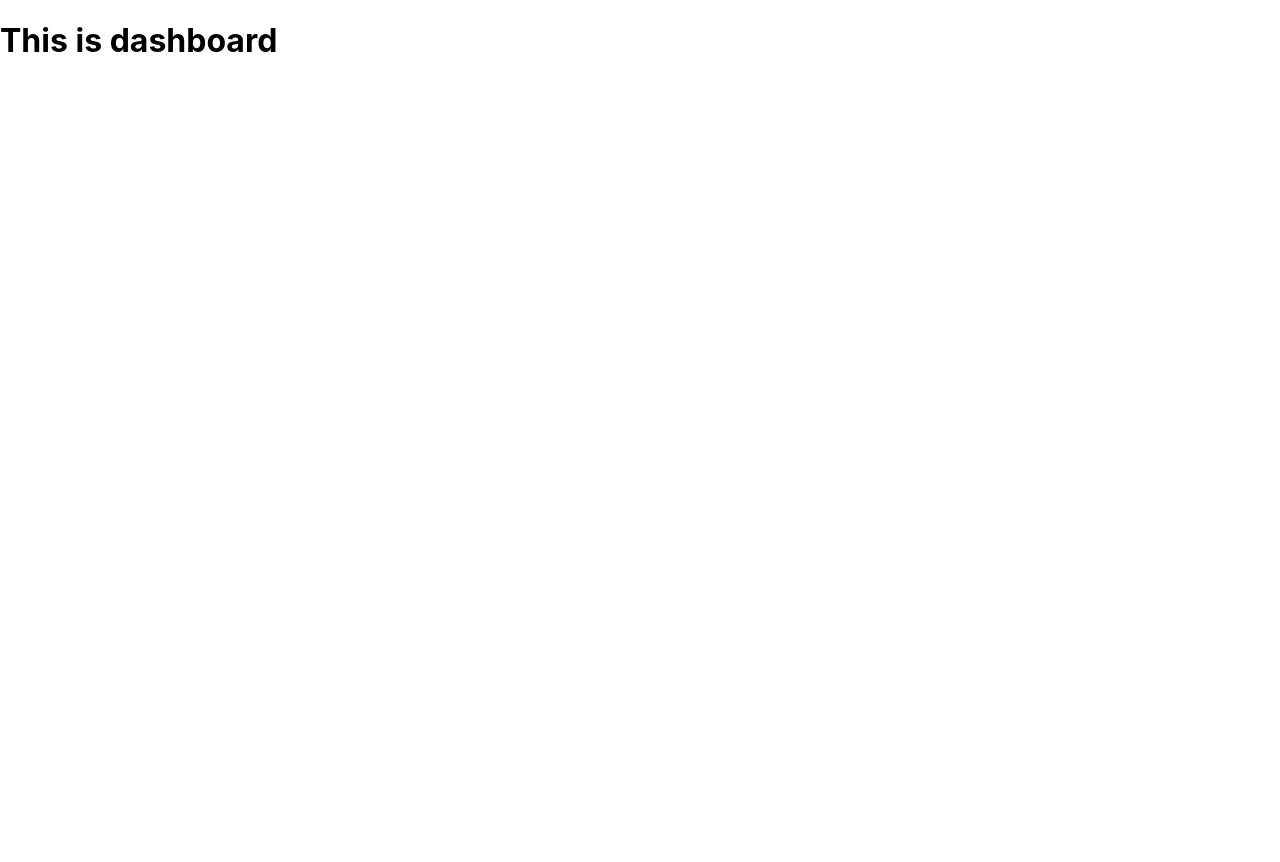
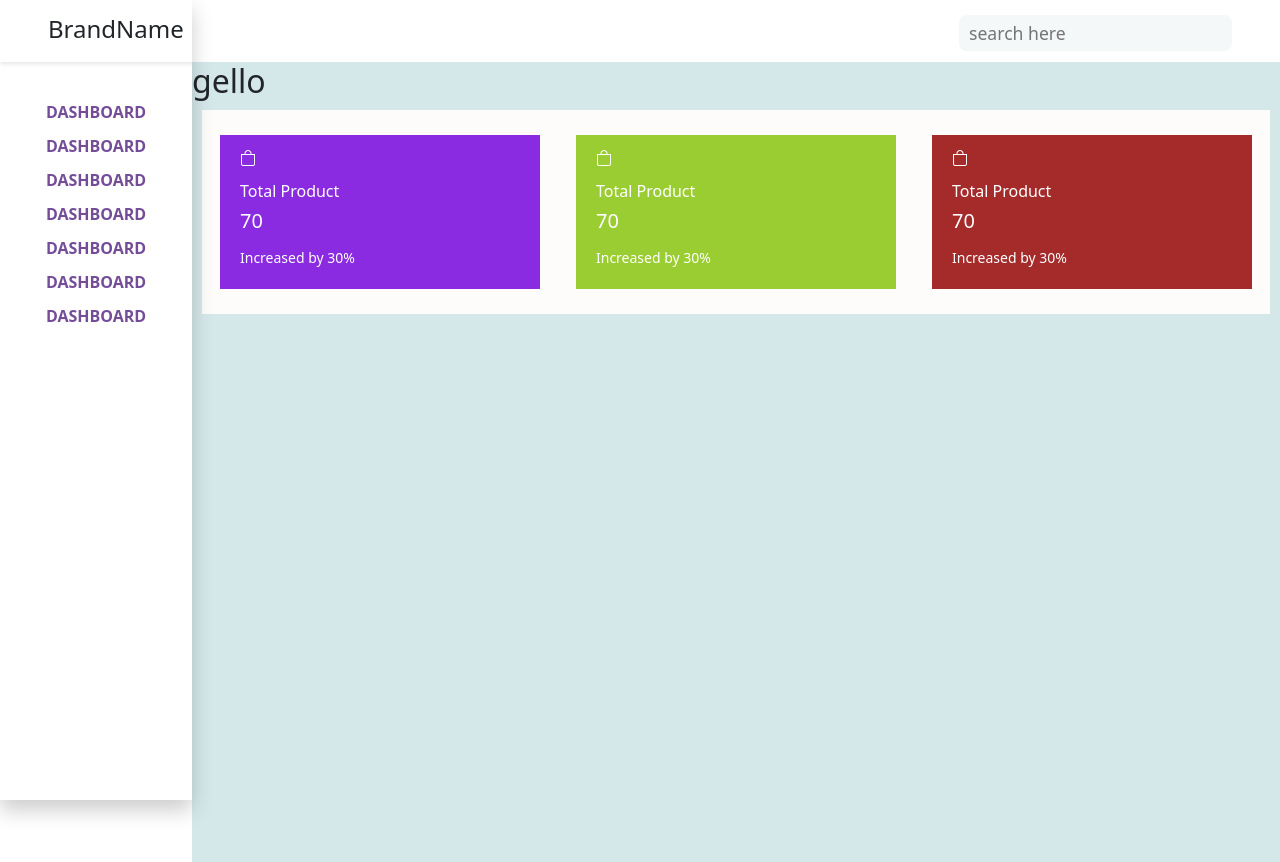
Before and after one commit to Dev-Arif-sys/cloth-ecommerce-ui, a React (Create React App) app: page /dashboard in a window 1280 px wide. Before the commit the page ends 800 px from the top, so only its background shows below. Built offline with nearby package versions, Linux system fonts and the light colour scheme.

Commit message:
dashboard layout added

```diff
--- a/package.json
+++ b/package.json
@@ -6,7 +6,9 @@
     "@testing-library/jest-dom": "^5.16.2",
     "@testing-library/react": "^12.1.3",
     "@testing-library/user-event": "^13.5.0",
+    "bootstrap": "^5.1.3",
     "react": "^17.0.2",
+    "react-bootstrap": "^2.2.0",
     "react-dom": "^17.0.2",
     "react-router-dom": "^6.2.2",
     "react-scripts": "5.0.0",
--- a/public/index.html
+++ b/public/index.html
@@ -15,6 +15,11 @@
       user's mobile device or desktop. See https://developers.google.com/web/fundamentals/web-app-manifest/
     -->
     <link rel="manifest" href="%PUBLIC_URL%/manifest.json" />
+    <!-- bootstrap icons -->
+    <link
+      rel="stylesheet"
+      href="https://cdn.jsdelivr.net/npm/bootstrap-icons@1.8.1/font/bootstrap-icons.css"
+    />
     <!--
       Notice the use of %PUBLIC_URL% in the tags above.
       It will be replaced with the URL of the `public` folder during the build.
--- a/src/App.js
+++ b/src/App.js
@@ -1,3 +1,4 @@
+import 'bootstrap/dist/css/bootstrap.min.css';
 import { BrowserRouter, Route, Routes } from 'react-router-dom';
 import './App.css';
 import Dashboard from './pages/dashboard/Dashboard';
--- /dev/null
+++ b/src/Components/DashboardComponents/DashboardContent/DashboardContent.css
@@ -0,0 +1,48 @@
+.dashboard-header {
+  box-shadow: 0 2px 4px 0 rgba(0, 0, 0, 0.1);
+
+  padding-top: 15px;
+  padding-bottom: 10px;
+  display: flex;
+  z-index: 5;
+
+  width: 100%;
+  justify-content: space-between;
+}
+.dashboard-header input {
+  padding: 5px 10px;
+  border-radius: 8px;
+  font-size: 1.1rem;
+  border: none;
+  background-color: rgb(244, 248, 248);
+}
+.dashboard-content {
+  margin-left: 15%;
+  height: 100vh;
+  background-color: rgb(213, 232, 233);
+}
+.bi-list {
+  display: none;
+}
+@media only screen and (max-width: 768px) {
+  .dashboard-content {
+    margin-left: 0%;
+  }
+  .dashboard-header {
+    box-shadow: 0 2px 4px 0 rgba(0, 0, 0, 0.1);
+
+    padding-top: 15px;
+    padding-bottom: 10px;
+    display: flex;
+    z-index: 5;
+
+    width: 100%;
+    justify-content: space-between;
+  }
+  .bi-list {
+    display: inline-block;
+  }
+  .dashboard-header input {
+    display: none;
+  }
+}
--- /dev/null
+++ b/src/Components/DashboardComponents/DashboardContent/DashboardContent.js
@@ -0,0 +1,25 @@
+import React from 'react';
+import SalesAnalysis from '../SalesAnalysis/SalesAnalysis';
+import './DashboardContent.css';
+
+const DashboardContent = ({setBar}) => {
+
+    return (
+        <div >
+            <div className='dashboard-header px-md-5 px-2'>
+                <div> <h4 className='text-center '> <i onClick={()=> setBar(true)} class="bi bi-list"></i> BrandName</h4></div>
+                <div>
+                <input type='text' placeholder='search here'/>
+                </div>
+
+            </div>
+            <div className='dashboard-content' onClick={()=>setBar(false)}>
+                <h2>gello</h2>
+               <SalesAnalysis></SalesAnalysis>
+            </div>
+
+        </div>
+    );
+};
+
+export default DashboardContent;
--- a/src/Components/DashboardComponents/DashboardLayout/DashboardLayout.css
+++ b/src/Components/DashboardComponents/DashboardLayout/DashboardLayout.css
@@ -0,0 +1,29 @@
+.dashboard-left {
+  width: 15%;
+  box-shadow: 0 10px 20px 0 rgba(0, 0, 0, 0.2);
+  position: fixed;
+  height: 100vh;
+  /* background-color: white; */
+  z-index: 20;
+}
+
+.dashboard-right {
+  width: 100%;
+  position: relative;
+}
+
+@media only screen and (max-width: 768px) {
+  .dashboard-left {
+    transform: translateX(-400px);
+    z-index: 10;
+    width: 40%;
+    transition: 0.5s ease-in-out transform;
+    background-color: white;
+  }
+  .activeBar {
+    transform: translateX(0px);
+  }
+  .dashboard-right {
+    z-index: 0;
+  }
+}
--- a/src/Components/DashboardComponents/DashboardLayout/DashboardLayout.js
+++ b/src/Components/DashboardComponents/DashboardLayout/DashboardLayout.js
@@ -1,10 +1,23 @@
-import React from 'react';
-import './DashboardLayout';
+import React, { useState } from 'react';
+import DashboardContent from '../DashboardContent/DashboardContent';
+import DashboardNavlink from '../DashboardNavlink/DashboardNavlink';
+import './DashboardLayout.css';
 
 const DashboardLayout = () => {
+    const [showSideBar,setShowBar]=useState(false);
+    console.log(showSideBar)
+    const linkClass=['dashboard-left']
+    if(showSideBar){
+        linkClass.push('activeBar')
+    }
     return (
-        <div>
-
+        <div  id='dashboard-left'>
+            <div className={linkClass.join(" ")} >
+           <DashboardNavlink></DashboardNavlink>
+            </div>
+            <div className='dashboard-right'>
+              <DashboardContent   setBar={setShowBar}></DashboardContent>
+            </div>
         </div>
     );
 };
--- /dev/null
+++ b/src/Components/DashboardComponents/DashboardNavlink/DashboardNavlink.css
@@ -0,0 +1,17 @@
+.dashboard-link {
+  margin-top: 100px;
+  display: flex;
+  flex-direction: column;
+  justify-content: center;
+  align-items: center;
+  position: relative;
+  z-index: 10;
+}
+
+.dashboard-menulink {
+  text-decoration: none;
+  font-weight: bold;
+  color: rgb(116, 77, 153);
+  text-transform: uppercase;
+  margin-bottom: 10px;
+}
--- /dev/null
+++ b/src/Components/DashboardComponents/DashboardNavlink/DashboardNavlink.js
@@ -0,0 +1,23 @@
+import React from 'react';
+import { Link } from 'react-router-dom';
+import './DashboardNavlink.css';
+
+const DashboardNavlink = () => {
+    return (
+        <div >
+
+
+        <div className='dashboard-link '>
+            <Link className='dashboard-menulink' to='/dashboard/'>Dashboard</Link>
+            <Link className='dashboard-menulink' to='/dashboard/'>Dashboard</Link>
+            <Link className='dashboard-menulink' to='/dashboard/'>Dashboard</Link>
+            <Link className='dashboard-menulink' to='/dashboard/'>Dashboard</Link>
+            <Link className='dashboard-menulink' to='/dashboard/'>Dashboard</Link>
+            <Link className='dashboard-menulink' to='/dashboard/'>Dashboard</Link>
+            <Link className='dashboard-menulink' to='/dashboard/'>Dashboard</Link>
+        </div>
+        </div>
+    );
+};
+
+export default DashboardNavlink;
--- /dev/null
+++ b/src/Components/DashboardComponents/SalesAnalysis/SalesAnalysis.css
@@ -0,0 +1,38 @@
+.sales-analysis {
+  background-color: rgb(253, 252, 250);
+  margin: 10px 10px;
+  padding: 20px 0;
+}
+
+.upper-banner {
+  display: flex;
+  justify-content: space-around;
+}
+.total-products,
+.total-sales,
+.total-profit {
+  width: 90%;
+  max-width: 320px;
+
+  padding: 15px 20px;
+  color: white;
+  line-height: 1px;
+  margin: 5px auto;
+}
+
+.total-products {
+  background-color: blueviolet;
+}
+
+.total-sales {
+  background-color: yellowgreen;
+}
+.total-profit {
+  background-color: brown;
+}
+
+@media only screen and (max-width: 768px) {
+  .upper-banner {
+    flex-direction: column;
+  }
+}
--- /dev/null
+++ b/src/Components/DashboardComponents/SalesAnalysis/SalesAnalysis.js
@@ -0,0 +1,35 @@
+import React from 'react';
+import './SalesAnalysis.css';
+
+const SalesAnalysis = () => {
+    return (
+        <div className='sales-analysis'>
+
+           <div className='upper-banner'>
+               <div className='total-products'>
+                <p><i class="bi bi-bag"></i></p>
+                <h6>Total Product</h6>
+                <h5>70</h5>
+
+                <p className='mt-4'><small>Increased by 30%</small></p>
+               </div>
+               <div className='total-sales'>
+               <p><i class="bi bi-bag"></i></p>
+                <h6>Total Product</h6>
+                <h5>70</h5>
+
+                <p className='mt-4'><small>Increased by 30%</small></p>
+               </div>
+               <div className='total-profit'>
+               <p><i class="bi bi-bag"></i></p>
+                <h6>Total Product</h6>
+                <h5>70</h5>
+
+                <p className='mt-4'><small>Increased by 30%</small></p>
+               </div>
+               </div>
+        </div>
+    );
+};
+
+export default SalesAnalysis;
--- a/src/pages/dashboard/Dashboard.js
+++ b/src/pages/dashboard/Dashboard.js
@@ -1,10 +1,11 @@
 import React from 'react';
+import DashboardLayout from '../../Components/DashboardComponents/DashboardLayout/DashboardLayout';
 import './Dashboard';
 
 const Dashboard = () => {
     return (
         <div>
-            <h1>This is dashboard</h1>
+            <DashboardLayout></DashboardLayout>
         </div>
     );
 };
```
Also changed, not shown: 1 other file (tests, documents, lock files or other folders).
